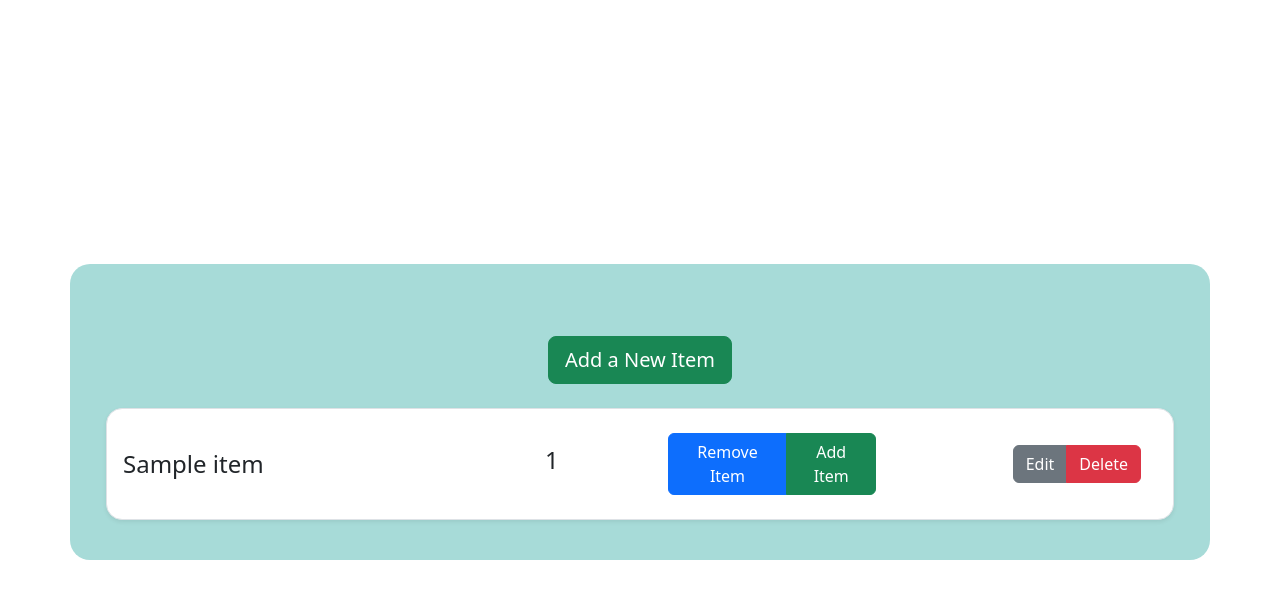
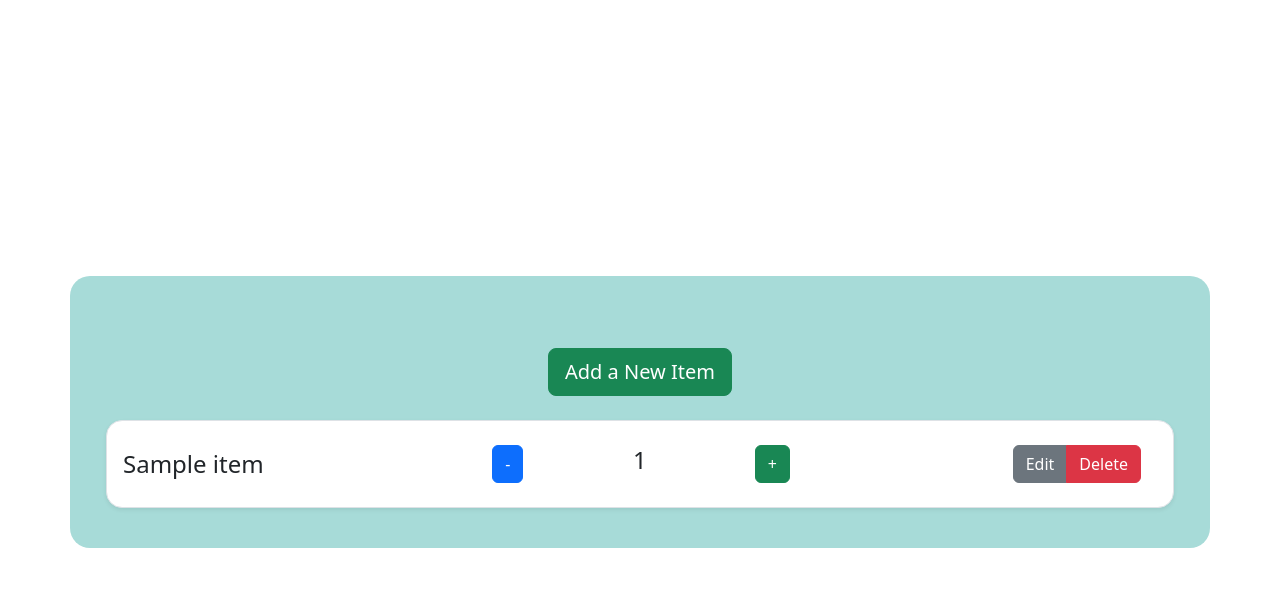
Before and after one commit to AlWaleedMusa/PantryTracker, a Django app: page /home/ in a window 1280 px wide. Shown: the top 599 px of the page. Run offline with Django 5.2, Linux system fonts and the light colour scheme; tables that the repository leaves empty hold one stand-in row (values such as "Sample post"); some libraries are stand-ins or nearby versions.

Commit message:
fix: layout adjustments

```diff
--- a/templates/home.html
+++ b/templates/home.html
@@ -9,19 +9,23 @@
         {% for item in items %}
             <div class="list-group-item list-group-item-action mb-3 shadow-sm rounded-4">
                 <div class="row align-items-center">
-                    <div class="col-md-4">
+                    <div class="col-md-4 d-flex justify-content-start">
                         <h4 class="mb-0">{{ item }}</h4>
                     </div>
-                    <div class="col-md-2 text-center">
+                    <div class="col-md-1 text-end d-flex justify-content-center">
+                        <div class="p-3">
+                            <a class="btn btn-primary" href="{% url 'remove_item' item.id %}">-</a>
+                        </div>
+                    </div>
+                    <div class="col-md-2 text-center d-flex justify-content-center">
                         <h4>{{ item.item_count }}</h4>
                     </div>
-                    <div class="col-md-3 text-end">
-                        <div class="btn-group p-3">
-                            <a class="btn btn-primary" href="{% url 'remove_item' item.id %}">Remove Item</a>
-                            <a class="btn btn-success" href="{% url 'add_item' item.id %}">Add Item</a>
+                    <div class="col-md-1 text-end d-flex justify-content-center">
+                        <div class="p-3">
+                            <a class="btn btn-success" href="{% url 'add_item' item.id %}">+</a>
                         </div>
                     </div>
-                    <div class="col-md-3 text-end">
+                    <div class="col-md-4 text-end d-flex justify-content-end">
                         <div class="btn-group p-3">
                             <a class="btn btn-secondary" href="{% url 'edit_item' item.id %}">Edit</a>
                             <a class="btn btn-danger" href="{% url 'delete_item' item.id %}">Delete</a>
```
